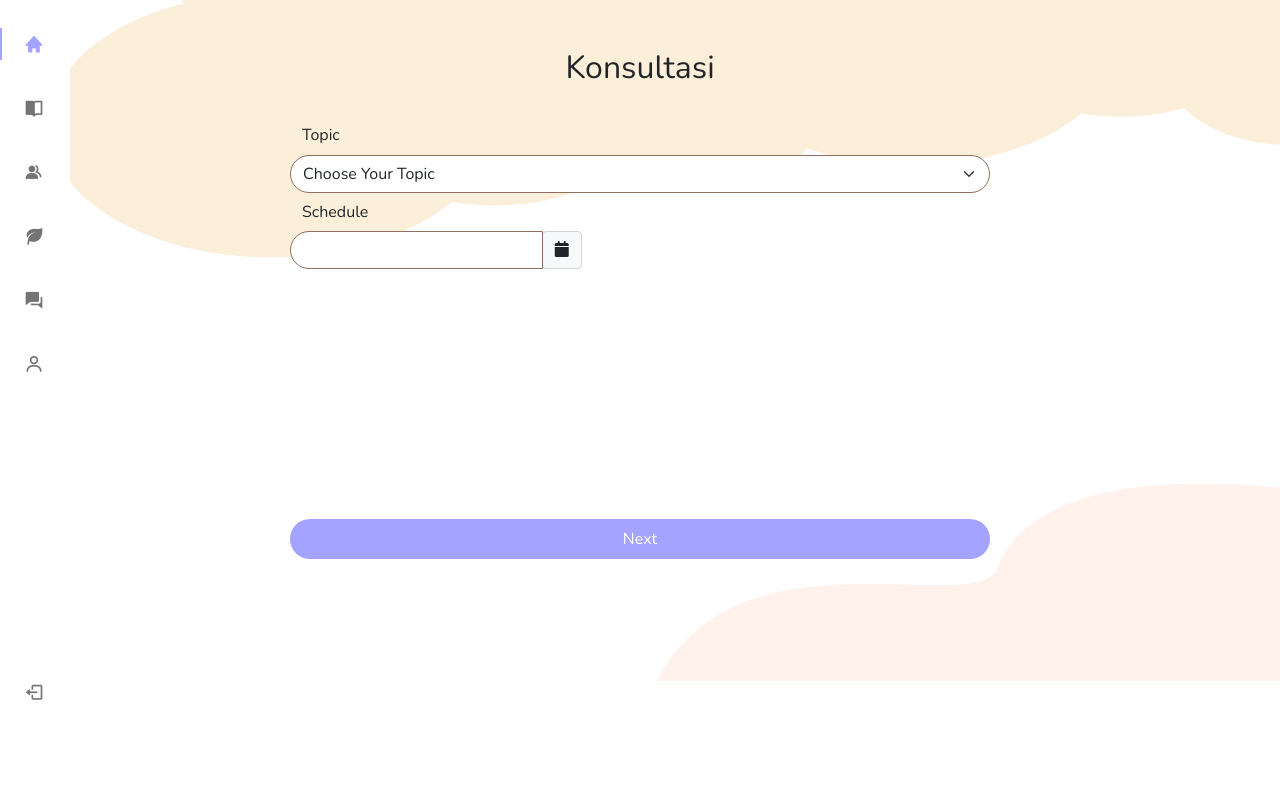
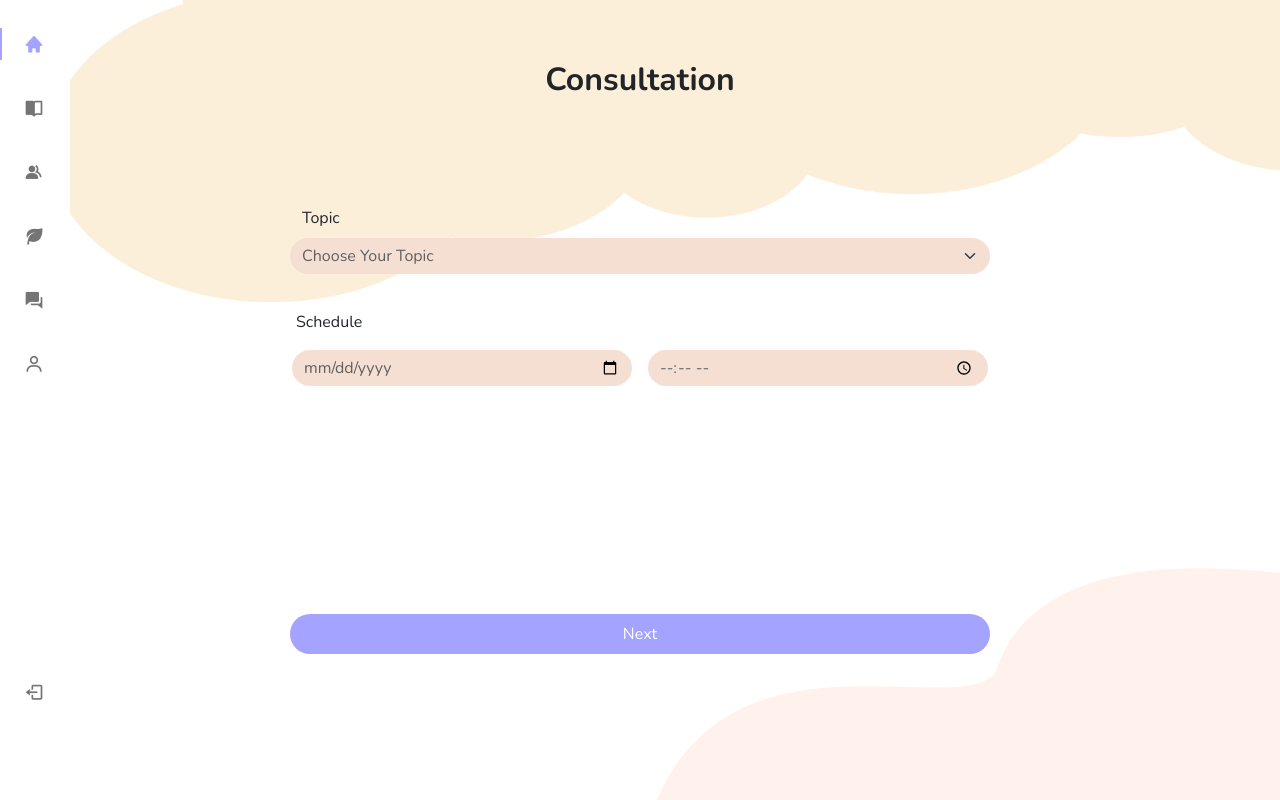
Before and after one commit to Cizz22/kalm, a Laravel app: page /testing/konsultasi in a window 1280 px wide. Shown: the part 64-864 px from the top of the page. Before the commit the page ends 764 px from the top, so only its background shows below. Run offline with Laravel 8, Linux system fonts and the light colour scheme; some libraries are stand-ins or nearby versions.

Commit message:
edit view konsultasi

```diff
--- a/app/Http/Controllers/Konsultasi/KonsultasiController.php
+++ b/app/Http/Controllers/Konsultasi/KonsultasiController.php
@@ -125,7 +125,5 @@ class KonsultasiController extends Controller
 
     public function searchPsikolog(Request $request){
         $search = $request->search;
-
-
     }
 }
--- a/app/Http/Controllers/Landing/HomeController.php
+++ b/app/Http/Controllers/Landing/HomeController.php
@@ -12,5 +12,4 @@ class HomeController extends Controller
         return view('pages.landing-page.home');
     }
 
-
 }
--- a/public/css/layouts/konsultasi.css
+++ b/public/css/layouts/konsultasi.css
@@ -1,8 +1,11 @@
-.container-fluid {
-    list-style: none;
+/* by fidela nathania*/
+
+.flex-container {
+    display: flex;
+    flex-wrap: wrap;
     text-align: center;
     padding: 0;
-    height: 100%;
+    height: 100vh;
     width: 100%;
 }
 
@@ -21,6 +24,14 @@
     transform: translate(-50%, -50%);
 }
 
+.centered {
+    text-align: left;
+    position: absolute;
+    top: 45%;
+    left: 50%;
+    transform: translate(-50%, -50%);
+}
+
 .bottom-center {
     text-align: left;
     position: absolute;
@@ -30,15 +41,19 @@
 }
 
 .form-select {
-    border: solid #906f61 1px;
+    border: none;
     border-radius: 20px;
+    background-color: #f5dfd3;
+    color: #606060;
     width: 700px;
 }
 
 .form-control {
-    border: solid #906f61 1px;
+    border: none;
     border-radius: 20px;
-    width: 500px;
+    width: 340px;
+    background-color: #f5dfd3;
+    color: #606060;
 }
 
 label {
--- a/resources/views/layouts/layout.blade.php
+++ b/resources/views/layouts/layout.blade.php
@@ -22,19 +22,21 @@
     </header>
     <div class="l-navbar" id="nav-bar">
         <nav class="nav">
-            <div> <a href="#" class="nav_logo"> <i class='bx bx-layer nav_logo-icon'></i> <span class="nav_logo-name">KALM</span> </a>
+            <div>
+                <!--by fidela nathania-->
+                <a href="#" class="nav_logo"> <i class='bx bx-layer nav_logo-icon'></i> <span class="nav_logo-name">KALM</span> </a>
                 <div class="nav_list">
-                    <a href="#" class="nav_link active"> <i class='bx bxs-home nav_icon'></i>
+                    <a href="{{ route('landing.home') }}" class="nav_link active"> <i class='bx bxs-home nav_icon'></i>
                         <span class="nav_name">Home</span> </a>
                     <a href="#" class="nav_link"> <i class='bx bxs-book-open nav_icon'></i>
                         <span class="nav_name">Journaling</span> </a>
-                    <a href="#" class="nav_link"> <i class='bx bxs-group nav_icon'></i>
+                    <a href="{{ route('konsultasi.home') }}" class="nav_link"> <i class='bx bxs-group nav_icon'></i>
                         <span class="nav_name">Consulting</span> </a>
-                    <a href="#" class="nav_link"> <i class='bx bxs-leaf nav_icon'></i>
+                    <a href="{{ route('meditasi.home') }}" class="nav_link"> <i class='bx bxs-leaf nav_icon'></i>
                         <span class="nav_name">Meditate</span> </a>
-                    <a href="#" class="nav_link"> <i class='bx bxs-conversation nav_icon'></i>
+                    <a href="" class="nav_link"> <i class='bx bxs-conversation nav_icon'></i>
                         <span class="nav_name">Messages</span> </a>
-                    <a href="#" class="nav_link"> <i class='bx bx-user nav_icon'></i>
+                    <a href="{{ route('landing.profile') }}" class="nav_link"> <i class='bx bx-user nav_icon'></i>
                         <span class="nav_name">Me</span> </a>
                 </div>
             </div> <a class="nav_link" onclick="event.preventDefault(); document.getElementById('logout').submit();
--- a/resources/views/pages/konsultasi/index.blade.php
+++ b/resources/views/pages/konsultasi/index.blade.php
@@ -1,11 +1,17 @@
-@extends('layouts.layout') @section('stylesheet')
-<link rel="stylesheet" href="{{ asset('css/layouts/konsultasi.css') }}"> @endsection @section('content')
-<!-- Background image -->
+@extends('layouts.layout')
+<!-- by fidela nathania -->
+@section('stylesheet')
+<link rel="stylesheet" href="{{ asset('css/layouts/konsultasi.css') }}"> @endsection
 
+
+@section('content')
 <!-- <body> -->
-<div class="container-fluid">
+<div class="flex-container">
+    <!-- Background image -->
     <img src="{{ asset('img/all-bg.png') }}" alt="" style="width:100%;">
-    <h2 class="top-center">Konsultasi</h2>
+    <h2 class="top-center">
+        <strong>Consultation</strong>
+    </h2>
 
     <!-- Topic input -->
     <div class="mid-center mb-3">
@@ -19,40 +25,31 @@
             <option value="5">Healthy food</option>
         </select>
 
+    </div>
 
-        <!-- Schedule input -->
-        <div class="mb-3">
-            <label for="date" class="col-1 col-form-label">Schedule</label>
-            <div class="col-5">
-                <div class="input-group date" id="datepicker">
-                    <input type="text" class="form-control" id="date" />
-                    <span class="input-group-append">
-                        <span class="input-group-text bg-light d-block">
-                            <i class="fa fa-calendar"></i>
-                        </span>
-                    </span>
-                </div>
-            </div>
-        </div>
 
+    <!-- Schedule input -->
+    <div class="centered mb-3">
+        <label for="date" class="form-label">Schedule</label>
+        <table class="table table-borderless">
+            <tr>
+                <td>
+                    <input type="date" class="form-control" id="datetimepicker2" />
+                </td>
+                <td>
+                    <input type="time" class="form-control" id="time" />
+                </td>
+            </tr>
+        </table>
     </div>
+
+
     <!-- Next button -->
     <div class="bottom-center">
         <button type="submit" class="btn mb-3">
             Next
         </button>
     </div>
-    <!-- <div class="row d-flex justify-content-center">
-        <div class="col-md-6"> -->
-
-
-    <!-- </body> -->
-
-
-    <!-- Bootstrap datepicker CSS -->
-    <link rel="stylesheet" href="https://cdnjs.cloudflare.com/ajax/libs/bootstrap-datepicker/1.9.0/css/bootstrap-datepicker.min.css" />
-
-    <!-- Bootstrap datepicker JS-->
-    <script src="https://cdnjs.cloudflare.com/ajax/libs/bootstrap-datepicker/1.9.0/js/bootstrap-datepicker.min.js"></script>
-    <script src="{{ asset('js/app.js') }}"></script>
-    @endsection
+</div>
+<script src="{{ asset('js/app.js') }}"></script>
+@endsection
--- a/resources/views/pages/meditasi/index.blade.php
+++ b/resources/views/pages/meditasi/index.blade.php
@@ -1 +1,5 @@
-hasna
+@extends('layouts.layout')
+
+@section('content')
+ <p> hasna </p>
+ @endsection
--- a/routes/web.php
+++ b/routes/web.php
@@ -5,6 +5,7 @@ use App\Http\Controllers\Authentication\RegisterController;
 use App\Http\Controllers\Authentication\WelcomeController;
 use App\Http\Controllers\Jurnal\JurnalController;
 use App\Http\Controllers\Konsultasi\KonsultasiController;
+use App\Http\Controllers\Meditasi\MeditasiController;
 use App\Http\Controllers\Landing\HomeController;
 use App\Http\Controllers\Landing\ProfileController;
 use App\Models\Jurnal;
@@ -57,9 +58,10 @@ use Illuminate\Support\Facades\Route;
         Route::get('/jurnal/:slug', [JurnalController::class, 'jurnal'])->name('jurnal.open');
     });
 
-    //Meditate
-
-
+    //Meditasi
+    Route::middleware('auth')->group(function(){
+        Route::get('/meditasi', [MeditasiController::class, 'index'])->name('meditasi.home');
+    });
 
 
     //Testing (Kasil 'testing/' pas mau ngecek halaman, misal, localhost::3000/testing/home)
@@ -89,6 +91,10 @@ use Illuminate\Support\Facades\Route;
 
         Route::get('/konsultasi', function(){
             return view('pages.konsultasi.index');
+        });
+
+        Route::get('/meditasi', function(){
+            return view('pages.meditasi.index');
         });
 
     });
```
Also changed, not shown: app/Http/Controllers/Meditasi/MeditasiController.php (added, +18 -0 lines).
